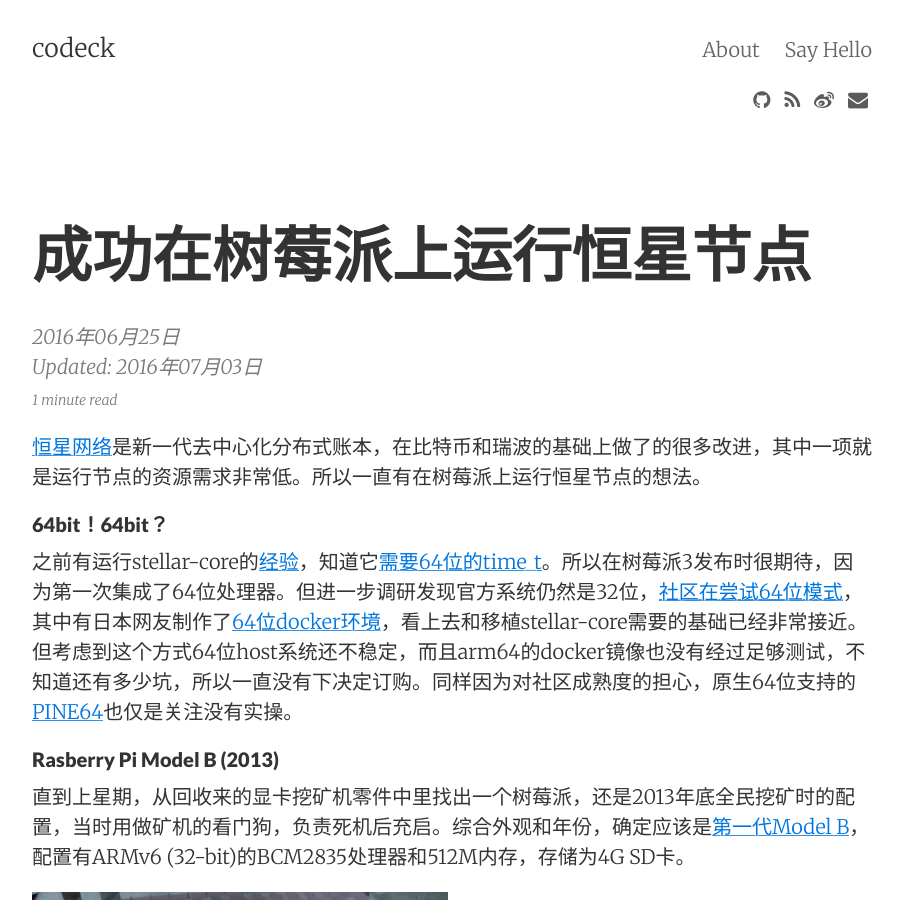
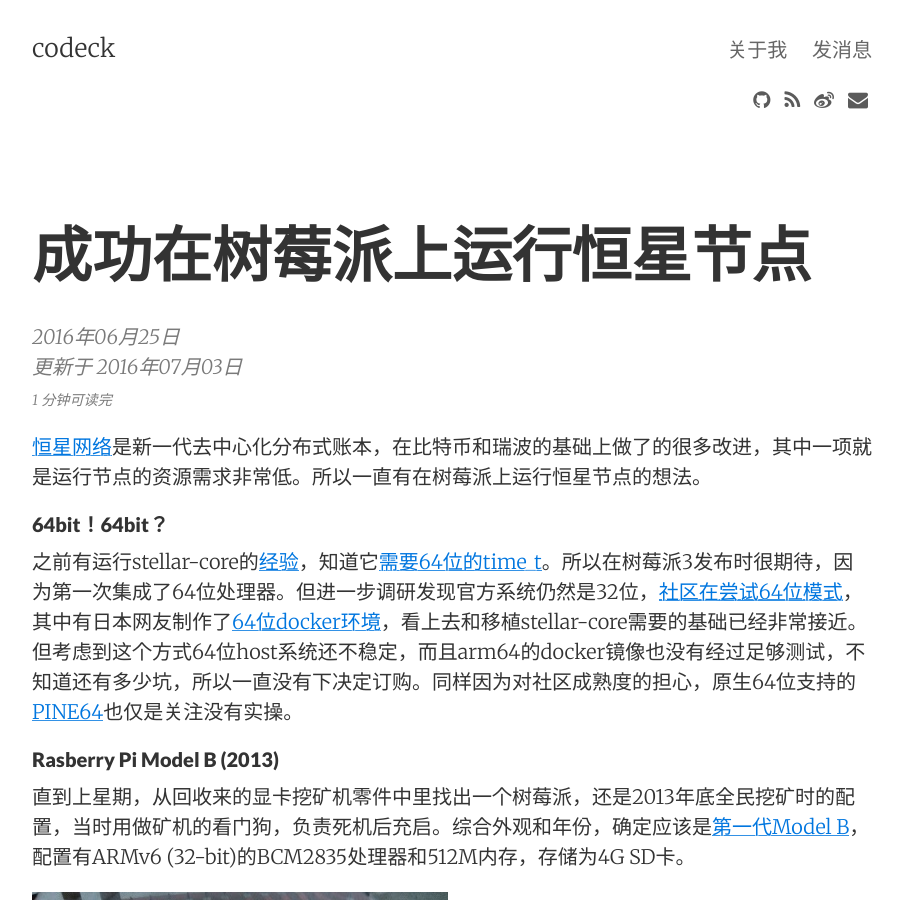
Before and after one commit to codeck-kch/codeck-kch.github.io, a Jekyll site: the page built from _posts/2016-06-25-stellar-validator-on-raspberry-pi.md, in a window 1280 px wide and 900 px high. Shown: the whole window, without its empty margins (188-1091 px from the left). Built offline with Jekyll 4.4.1, drawn with Linux system fonts in a browser that asks for light colours; nearby versions of some CDN libraries.

Commit message:
more chinese localized

```diff
--- a/_config.yml
+++ b/_config.yml
@@ -67,8 +67,8 @@ share_hackernews: false
 
 text:
   pagination:
-    newer: 'Newer'
-    older: 'Older'
+    newer: '往前'
+    older: '往后'
   share_buttons:
     text:         'Share this post!'
     facebook:     'Share on Facebook'
@@ -81,8 +81,8 @@ text:
     stumbleupon:  'Share on StumbleUpon'
     hackernews:   'Share on Hacker News'
   post:
-    updated:        'Updated'
-    minute_read:    'minute read'
+    updated:        '更新于'
+    minute_read:    '分钟可读完'
     related_posts:  'Related Posts'
   index:
     coming_soon: 'Coming soon...'
@@ -96,7 +96,7 @@ text:
       sent:     'Message sent!'
       error:    'Error!'
   thanks: 'Thanks for contacting us. We will reply as soon as possible.'
-  og_locale: 'en_US'
+  og_locale: 'zh_CN'
 
 # Build settings
 markdown:     kramdown
--- a/_layouts/post.html
+++ b/_layouts/post.html
@@ -11,7 +11,7 @@ layout: default
   <h1>{{ page.title }}</h1>
   <span class="post-meta">{{ page.date | date: site.date_format }}</span><br>
   {% if page.update_date %}
-    <span class="post-meta">{{ site.text.post.updated }}: {{ page.update_date | date: site.date_format }}</span><br>
+    <span class="post-meta">{{ site.text.post.updated }} {{ page.update_date | date: site.date_format }}</span><br>
   {% endif %}
   <span class="post-meta small">
   {% if page.minutes %}
--- a/about.md
+++ b/about.md
@@ -1,6 +1,6 @@
 ---
 layout: page
-title: About
+title: 关于我
 permalink: /about/
 tags: about
 ---
--- a/contact.html
+++ b/contact.html
@@ -1,6 +1,6 @@
 ---
 layout: page
-title: Say Hello
+title: 发消息
 permalink: /contact/
 tags: contact
 ---
```
